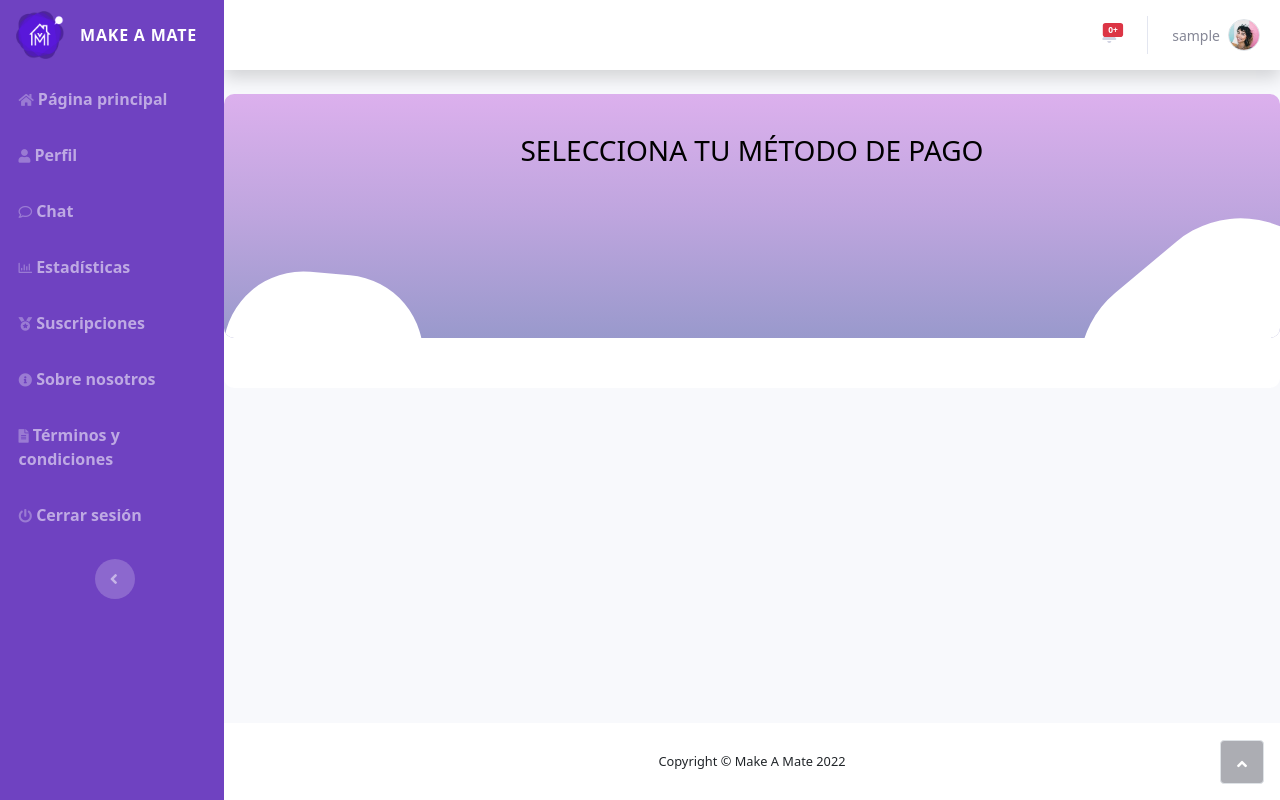
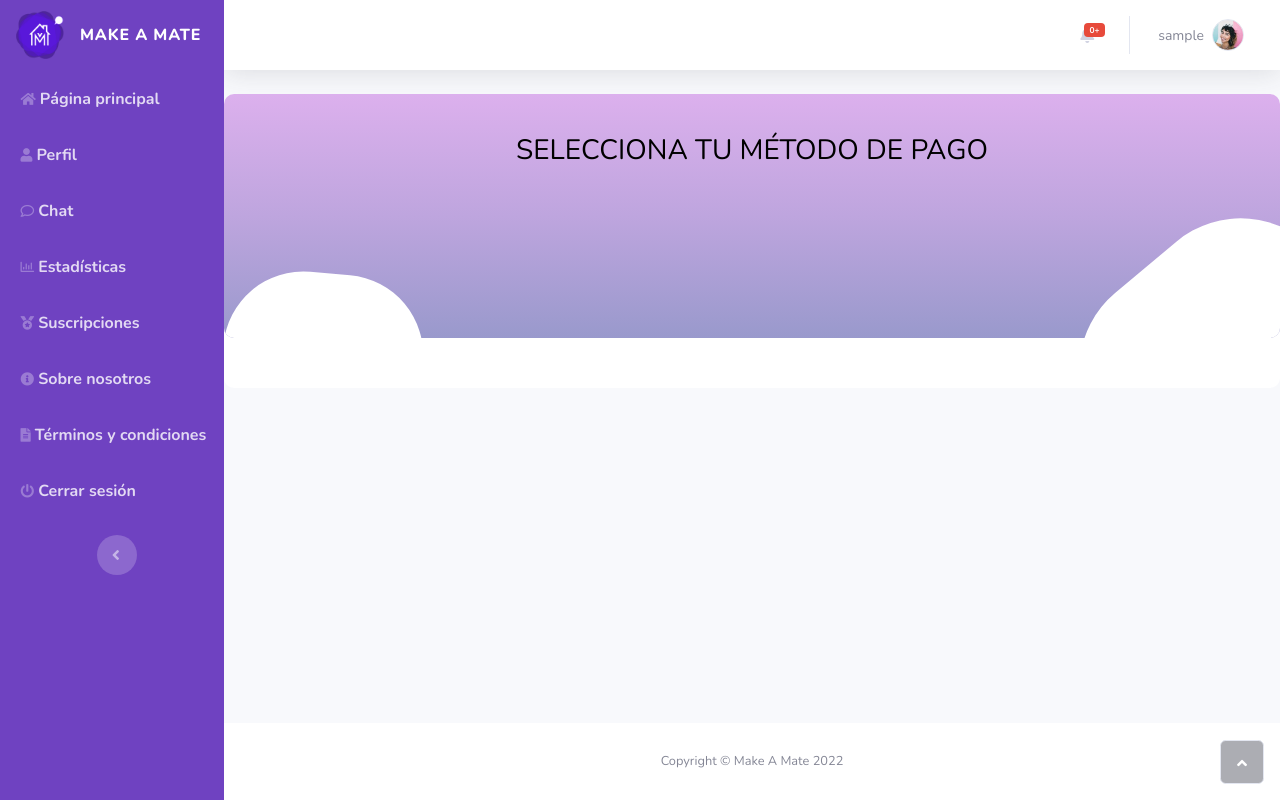
Before and after one commit to luctorgom/MakeAMate, a Django app: page /paypal/1/ in a window 1280 px wide. Run offline with Django 3.2, Linux system fonts and the light colour scheme; a user stored in the database is signed in; tables that the repository leaves empty hold one stand-in row (values such as "Sample post"); some libraries are stand-ins or nearby versions.

Commit message:
ARREGLOS PAYPAL HTML
Se ha cambiado para arreglar el base.html de esa vista

Parrado Gordón, Raúl <@raupargor>

```diff
--- a/MakeAMate/pagos/templates/pagos.html
+++ b/MakeAMate/pagos/templates/pagos.html
@@ -6,8 +6,13 @@
     <meta http-equiv="X-UA-Compatible" content="IE=edge" />
 <link href="https://cdn.jsdelivr.net/npm/bootstrap@5.1.3/dist/css/bootstrap.min.css" rel="stylesheet" integrity="sha384-1BmE4kWBq78iYhFldvKuhfTAU6auU8tT94WrHftjDbrCEXSU1oBoqyl2QvZ6jIW3" crossorigin="anonymous">
 <script src="https://cdn.jsdelivr.net/npm/bootstrap@5.1.3/dist/js/bootstrap.bundle.min.js" integrity="sha384-ka7Sk0Gln4gmtz2MlQnikT1wXgYsOg+OMhuP+IlRH9sENBO0LRn5q+8nbTov4+1p" crossorigin="anonymous"></script>
-    <script src="https://www.paypal.com/sdk/js?client-id=AceG47Y7C4m3kQzyaK2Mr1nQ-JHpQtlvKbkTNl_FaBYxjlt_ZiqwFl9isA1U43HVqTER90J1ygRrsgko&currency=EUR&intent=authorize"></script>
-
+<script src="https://www.paypal.com/sdk/js?client-id=AceG47Y7C4m3kQzyaK2Mr1nQ-JHpQtlvKbkTNl_FaBYxjlt_ZiqwFl9isA1U43HVqTER90J1ygRrsgko&currency=EUR&intent=authorize"></script>
+<link rel="stylesheet" href="../../static/assets_base/bootstrap/css/bootstrap.min.css">
+<link rel="stylesheet" href="https://fonts.googleapis.com/css?family=Nunito:200,200i,300,300i,400,400i,600,600i,700,700i,800,800i,900,900i&amp;display=swap">
+<link rel="stylesheet" href="../../static/assets_base/fonts/fontawesome-all.min.css">
+<script src="../../static/assets_base/bootstrap/js/bootstrap.min.js"></script>
+<script src="../../static/assets_base/js/bs-init.js"></script>
+<script src="../../static/assets_base/js/theme.js"></script>
     <script>
         function getCookie(name) {
             var cookieValue = null;
```
